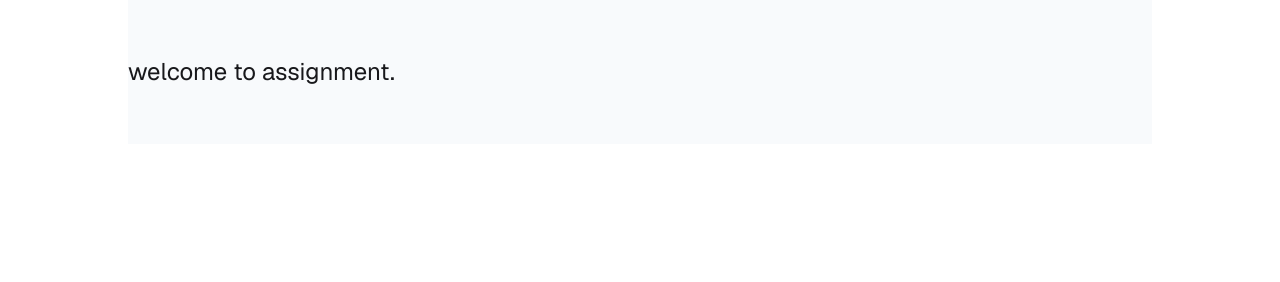
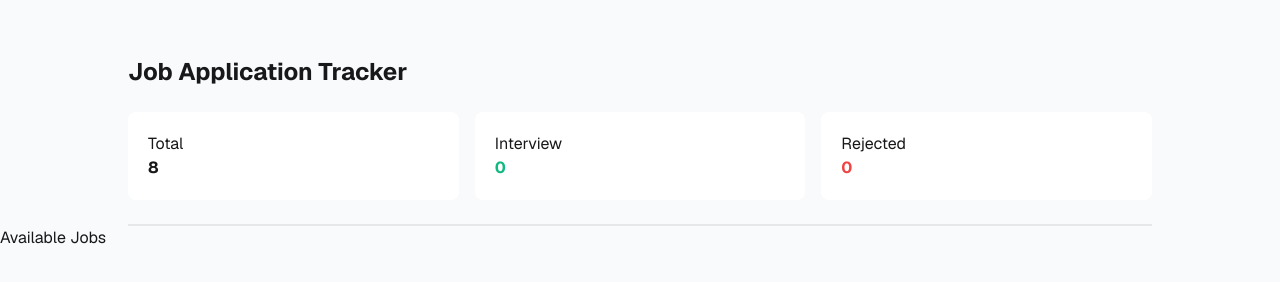
Before and after one commit to Mahmudul-1106/Assignment-B13-A04-Job-Tracker, a plain HTML site: page index.html in a window 1280 px wide. Drawn offline with nearby package versions, Linux system fonts and the light colour scheme.

Commit message:
header done

```diff
--- a/index.html
+++ b/index.html
@@ -19,15 +19,35 @@
     <style>
         * {
             font-family: "Geist", sans-serif;
-            font-optical-sizing: auto;
-            font-weight: 400;
-            font-style: normal;
+            /* font-optical-sizing: auto; */
+            /* font-weight: 400;
+            font-style: normal; */
         }
     </style>
 </head>
 
-<body class="max-w-screen-lg mx-auto py-14 bg-[#F8FAFC]">
-    <h1 class="text-2xl font-black">welcome to assignment.</h1>
+<body class=" py-14 bg-[#F8FAFC]">
+    <header class="max-w-screen-lg mx-auto border-b-2 border-[#E6E7E9] ">
+        <h1 class="text-2xl font-bold">Job Application Tracker</h1>
+        <div class="py-6 flex flex-col sm:flex-row justify-between gap-4">
+            <div class="w-full p-5 bg-[#FFF] rounded-lg items-center">
+                <p>Total</p>
+                <p class="font-bold">8</p>
+            </div>
+            <div class="w-full p-5 bg-[#FFF] rounded-lg items-center">
+                <p>Interview</p>
+                <p class="font-bold text-[#10B981]">0</p>
+            </div>
+            <div class="w-full p-5 bg-[#FFF] rounded-lg items-center">
+                <p>Rejected</p>
+                <p class="font-bold text-[#EF4444]">0</p>
+            </div>
+        </div>
+    </header>
+
+    <main>
+        <h3>Available Jobs</h3>
+    </main>
 </body>
 
 </html>
```
